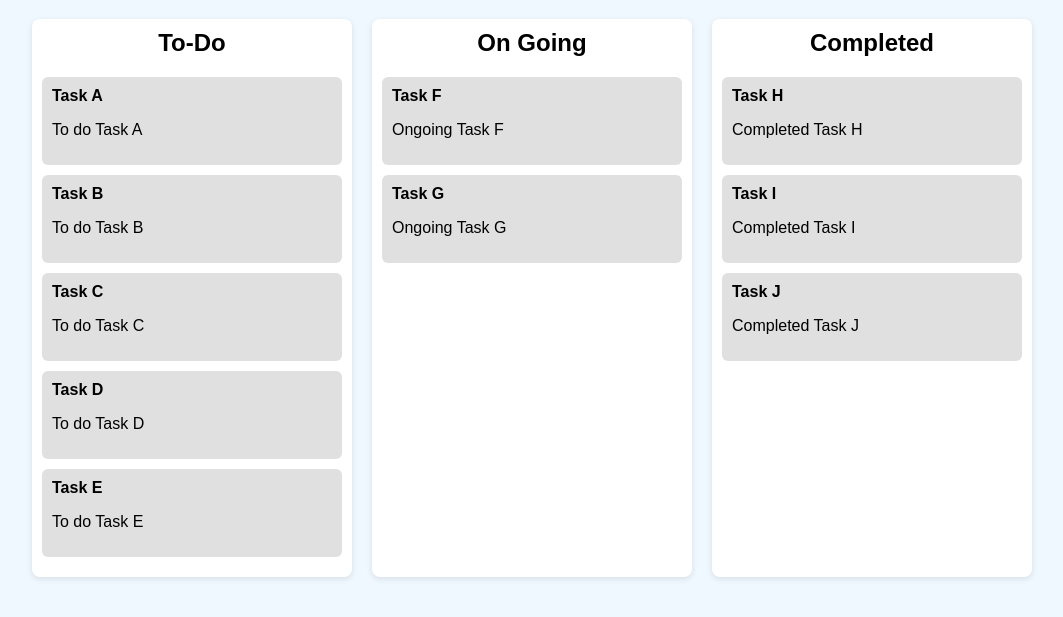
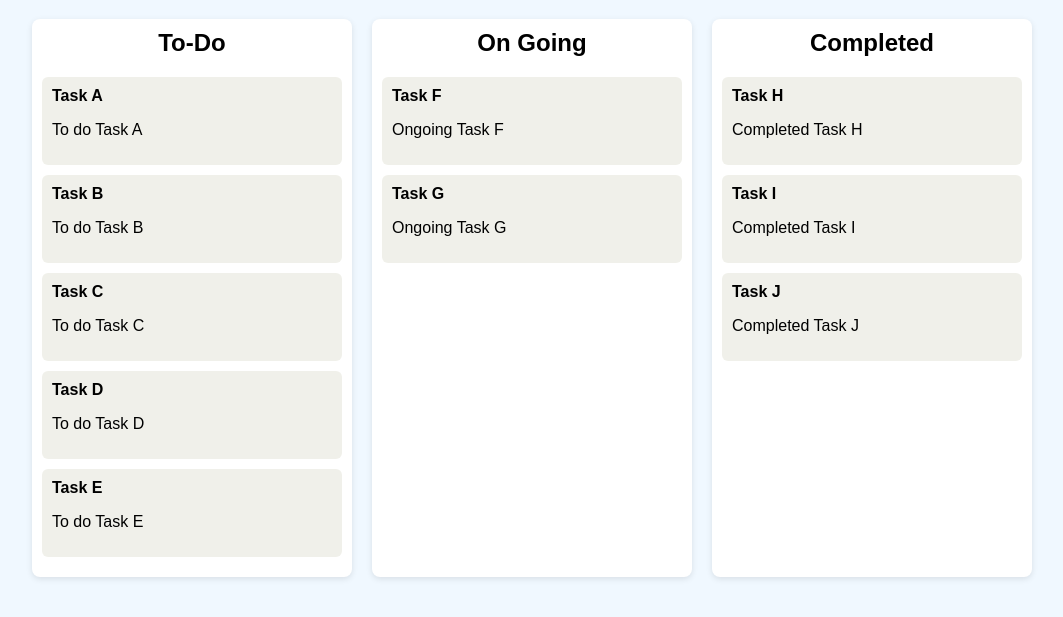
Before and after one commit to dlata29/Kanban-Board, a plain HTML site: page index.html in a window 1280 px wide. Shown: the part 101-718 px from the top of the page, without its empty margins (108-1171 px from the left). Drawn offline with Linux system fonts and the light colour scheme.

Commit message:
Update kanban.css

```diff
--- a/kanban.css
+++ b/kanban.css
@@ -31,7 +31,7 @@ h1 {
 }
 
 .card {
-  background: #e0e0e0;
+  background: #b3b49433;
   border-radius: 6px;
   padding: 10px;
   margin-bottom: 10px;
```
